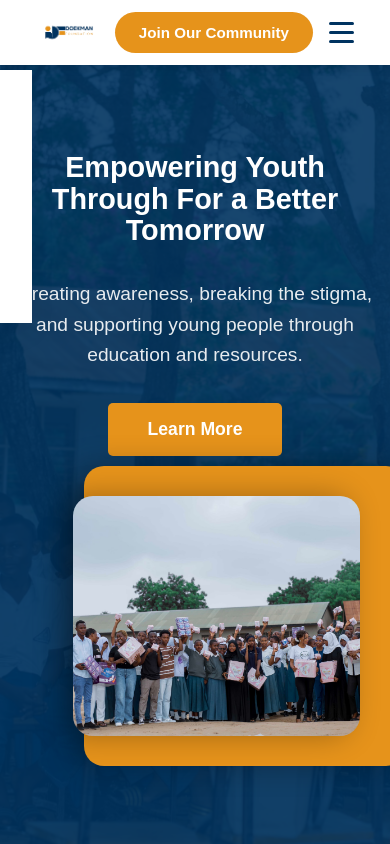
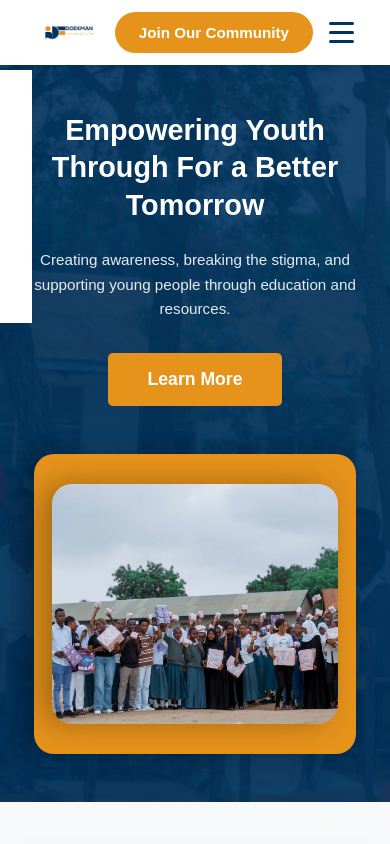
Before and after one commit to misszuuh/doekman-website, a React (Vite) app: page / in a window 390 px wide. Shown: the top 844 px of the page. Built offline with nearby package versions, Linux system fonts and the light colour scheme; the HTML template or start-up script is replaced by a standard one.

Commit message:
some changes in hero section

```diff
--- a/src/components/AboutPage.jsx
+++ b/src/components/AboutPage.jsx
@@ -117,7 +117,8 @@ const AboutPage = () => {
                 dedicated to advancing menstrual health awareness and support for underprivileged communities.
                 Registered under Tanzanian law <span className="highlight">(Registration No: 00NGO/R/7377)</span>,
                 the foundation recognizes menstrual hygiene as a fundamental public health issue.
-                Through sexual reproductive health, mental health, youth empowering, advocacy, education, and strategic partnerships, Doekman Foundation is committed
+                Through sexual reproductive health, mental health, youth empowering,
+                 advocacy, education, and strategic partnerships, Doekman Foundation is committed
                 to empowering communities, eliminating menstrual stigma, and ensuring access to essential
                 hygiene resources for all.
               </p>
--- a/src/components/HomePage.css
+++ b/src/components/HomePage.css
@@ -37,7 +37,8 @@ button {
   display: flex;
   align-items: center;
   padding-top: 80px;
-  overflow: hidden;
+  overflow-x: hidden;
+  overflow-y: visible;
 }
 
 /* Background covering entire hero section */
@@ -65,46 +66,52 @@ button {
 
 .hero-container {
   position: relative;
-  max-width: 1400px;
-  margin: 0 auto;
-  padding: 0 2rem;
+  max-width: 100%;
+  margin: 0;
+  padding: 0;
+  padding-left: calc((100% - 1400px) / 2 + 2rem);
   display: grid;
-  grid-template-columns: 60% 40%;
+  grid-template-columns: 58% 42%;
   align-items: center;
   min-height: 80vh;
   gap: 0;
-  justify-content: space-between;
   width: 100%;
 }
 
 /* Hero Content - Left Side */
 .hero-content {
   color: white;
-  padding-right: 1rem;
   position: relative;
-  z-index: 1;
-  justify-self: start;
-  max-width: none;
-  text-align: left;
-  display: flex;
-  flex-direction: column; /* This should stack items vertically */
-  align-items: flex-start; /* Align items to the left */
-  gap: 1rem; /* Consistent spacing between items */
+  z-index: 10;
+  grid-column: 1 / 2;
+  padding-right: 2rem;
 }
 
+.hero-text-wrapper {
+  display: block;
+  text-align: left;
+  min-width: 550px;
+  max-width: 750px;
+}
 
 .heros-title {
-  font-size: 1.8rem;
+  font-size: 2.5rem;
   font-weight: 700;
-  line-height: 1.1;
-  margin-bottom: 0; /* Remove bottom margin since gap handles spacing */
+  line-height: 1.4;
+  margin: 0 0 1.5rem 0;
+  padding: 0;
+  color: white;
+  white-space: normal;
+  word-spacing: normal;
 }
+
 .heros-description {
   font-size: 1.2rem;
-  line-height: 1.6;
-  margin-bottom: 0; /* Remove bottom margin since gap handles spacing */
+  line-height: 1.8;
+  margin: 0 0 2rem 0;
+  padding: 0;
   opacity: 0.9;
-  max-width: 500px;
+  color: white;
 }
 .heros-btn {
   background: #E6931B;
@@ -116,6 +123,9 @@ button {
   font-size: 1.1rem;
   cursor: pointer;
   transition: all 0.3s ease;
+  display: inline-block;
+  margin: 0;
+  flex-shrink: 0;
 }
 
 .heros-btn:hover {
@@ -131,7 +141,9 @@ button {
   align-items: center;
   justify-content: flex-start;
   top: -38px;
-  left: 50px;
+  grid-column: 2 / 3;
+  width: 100%;
+  margin-right: 0;
 }
 
 .card-orange-bg {
@@ -148,24 +160,23 @@ button {
 
 .card-image {
   position: absolute;
-  right: 0;
+  left: -10%;
   top: 50%;
-  transform: translateY(-50%) translateX(-30%);
-  width: 130%;
+  transform: translateY(-50%);
+  width: 90%;
   height: 80%;
   object-fit: cover;
   object-position: center;
   border-radius: 20px;
   box-shadow: -10px 0 30px rgba(0, 0, 0, 0.3);
   z-index: 2;
-  left: 2%;
 }
 
 .image-fallback {
   position: absolute;
-  right: 0;
+  left: -5%;
   top: 50%;
-  transform: translateY(-50%) translateX(-30%);
+  transform: translateY(-50%);
   width: 90%;
   height: 100%;
   background: linear-gradient(45deg, #ff9d00, #ff6b00);
@@ -178,6 +189,39 @@ button {
   font-weight: 600;
   box-shadow: -10px 0 30px rgba(0, 0, 0, 0.3);
   z-index: 2;
+}
+
+/* Large Screen Hero Fix */
+@media screen and (min-width: 1025px) {
+  .hero-container {
+    grid-template-columns: 58% 42%;
+    gap: 0;
+    max-width: 100%;
+    padding: 0;
+    padding-left: calc((100% - 1400px) / 2 + 2rem);
+  }
+
+  .hero-content {
+    grid-column: 1 / 2;
+    padding-right: 2rem;
+  }
+
+  .hero-text-wrapper {
+    min-width: 550px;
+    max-width: 750px;
+  }
+
+  .hero-card-overlap {
+    grid-column: 2 / 3;
+    width: 100%;
+  }
+}
+
+/* For screens smaller than 1400px */
+@media screen and (max-width: 1400px) and (min-width: 1025px) {
+  .hero-container {
+    padding-left: 2rem;
+  }
 }
 
 /* Mission & Vision Section */
@@ -795,41 +839,85 @@ button {
 
 /* Mobile Responsive */
 @media screen and (max-width: 1024px) {
+  .hero {
+    overflow: visible;
+    min-height: auto;
+    padding-bottom: 3rem;
+  }
+
   .hero-container {
     grid-template-columns: 1fr;
     gap: 3rem;
-    text-align: center;
+    padding: 0 2rem;
+    max-width: 100%;
+    min-height: auto;
   }
 
   .hero-content {
+    padding-top: 2rem;
     padding-right: 0;
-    padding-top: 2rem;
+    grid-column: 1;
   }
 
-  .hero-title {
-    font-size: 3rem;
+  .hero-text-wrapper {
+    text-align: center;
+    min-width: auto;
+    max-width: 100%;
+  }
+
+  .heros-title {
+    font-size: 2.5rem;
+    text-align: center;
+    line-height: 1.3;
+  }
+
+  .heros-description {
+    font-size: 1.1rem;
+    text-align: center;
+    line-height: 1.7;
+    margin: 0 auto 2rem auto;
+  }
+
+  .heros-btn {
+    display: block;
+    margin: 0 auto;
   }
 
   .hero-card-overlap {
+    position: relative;
     height: 400px;
     justify-content: center;
+    width: 100%;
+    max-width: 100%;
+    margin: 0 auto;
+    top: 0;
+    grid-column: 1;
+    display: block;
   }
 
   .card-orange-bg {
+    position: absolute;
     width: 80%;
-    right: 10%;
+    left: 10%;
+    right: auto;
     border-radius: 20px;
   }
 
   .card-image {
+    position: absolute;
     width: 70%;
-    right: 15%;
+    left: 15%;
+    right: auto;
+    top: 50%;
     transform: translateY(-50%);
   }
 
   .image-fallback {
+    position: absolute;
     width: 70%;
-    right: 15%;
+    left: 15%;
+    right: auto;
+    top: 50%;
     transform: translateY(-50%);
   }
 }
@@ -869,20 +957,58 @@ button {
     font-size: 0.7rem;
   }
 
+  .hero {
+    overflow: visible;
+  }
+
   .hero-container {
     padding: 0 1rem;
+    grid-template-columns: 1fr;
   }
 
-  .hero-title {
-    font-size: 2.5rem;
+  .hero-text-wrapper {
+    min-width: auto;
+    max-width: 100%;
   }
 
-  .hero-description {
-    font-size: 1.1rem;
+  .heros-title {
+    font-size: 2rem;
+    line-height: 1.3;
+  }
+
+  .heros-description {
+    font-size: 1rem;
+    line-height: 1.7;
   }
 
   .hero-card-overlap {
+    position: relative;
     height: 350px;
+    width: 100%;
+    max-width: 100%;
+    top: 0;
+    display: block;
+  }
+
+  .card-orange-bg {
+    position: absolute;
+    width: 90%;
+    left: 5%;
+    right: auto;
+  }
+
+  .card-image {
+    position: absolute;
+    width: 80%;
+    left: 10%;
+    right: auto;
+  }
+
+  .image-fallback {
+    position: absolute;
+    width: 80%;
+    left: 10%;
+    right: auto;
   }
 
   .mission-vision-section {
@@ -1022,12 +1148,14 @@ button {
 }
 
 @media screen and (max-width: 480px) {
-  .hero-title {
-    font-size: 2rem;
+  .heros-title {
+    font-size: 1.8rem;
+    line-height: 1.3;
   }
 
-  .hero-description {
-    font-size: 1rem;
+  .heros-description {
+    font-size: 0.95rem;
+    line-height: 1.6;
   }
 
   .nav-actions {
@@ -1038,23 +1166,48 @@ button {
     align-items: center;
   }
 
+  .hero {
+    overflow: visible;
+  }
+
+  .hero-container {
+    grid-template-columns: 1fr;
+    padding: 0 1rem;
+  }
+
+  .hero-text-wrapper {
+    min-width: auto;
+    max-width: 100%;
+  }
+
   .hero-card-overlap {
+    position: relative;
     height: 300px;
+    width: 100%;
+    max-width: 100%;
+    top: 0;
+    display: block;
   }
 
   .card-orange-bg {
+    position: absolute;
     width: 90%;
-    right: 5%;
+    left: 5%;
+    right: auto;
   }
 
   .card-image {
+    position: absolute;
     width: 80%;
-    right: 10%;
+    left: 10%;
+    right: auto;
   }
 
   .image-fallback {
+    position: absolute;
     width: 80%;
-    right: 10%;
+    left: 10%;
+    right: auto;
   }
 
   .section-title {
--- a/src/components/HomePage.jsx
+++ b/src/components/HomePage.jsx
@@ -99,6 +99,7 @@ const HomePage = () => {
         <div className="hero-container">
           {/* Left side - Text content on background */}
           <div className="hero-content">
+            <div className="hero-text-wrapper">
               <h1 className="heros-title">
                 Empowering Youth Through For a Better Tomorrow
               </h1>
@@ -108,6 +109,7 @@ const HomePage = () => {
               <Link to="/about">
                 <button className="heros-btn">Learn More</button>
               </Link>
+            </div>
           </div>
 
           {/* Right side - Orange card with image overlapping */}
```
Lines whose indentation alone changed are shown as unchanged.
